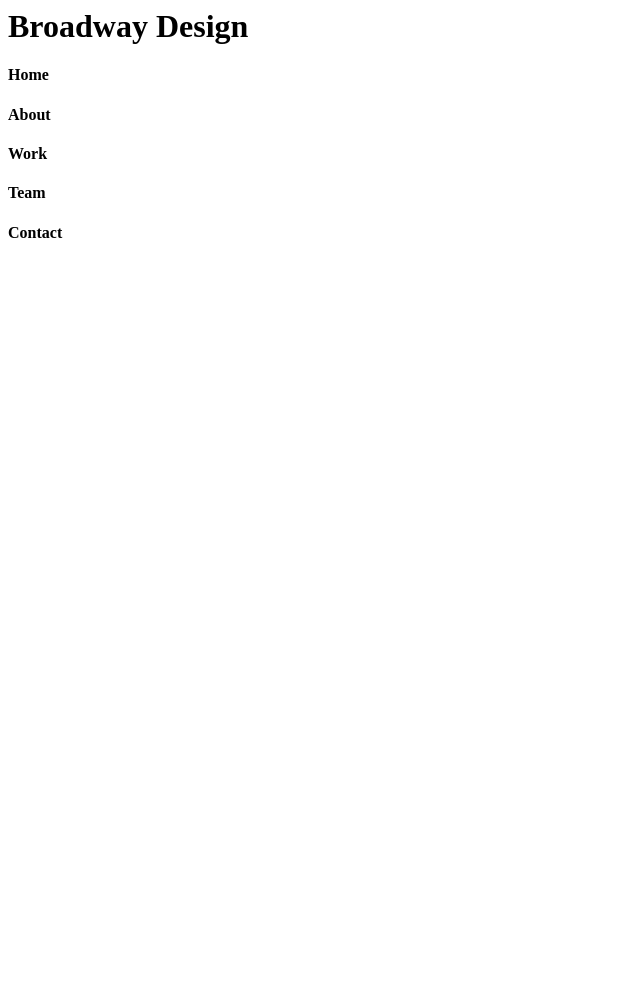
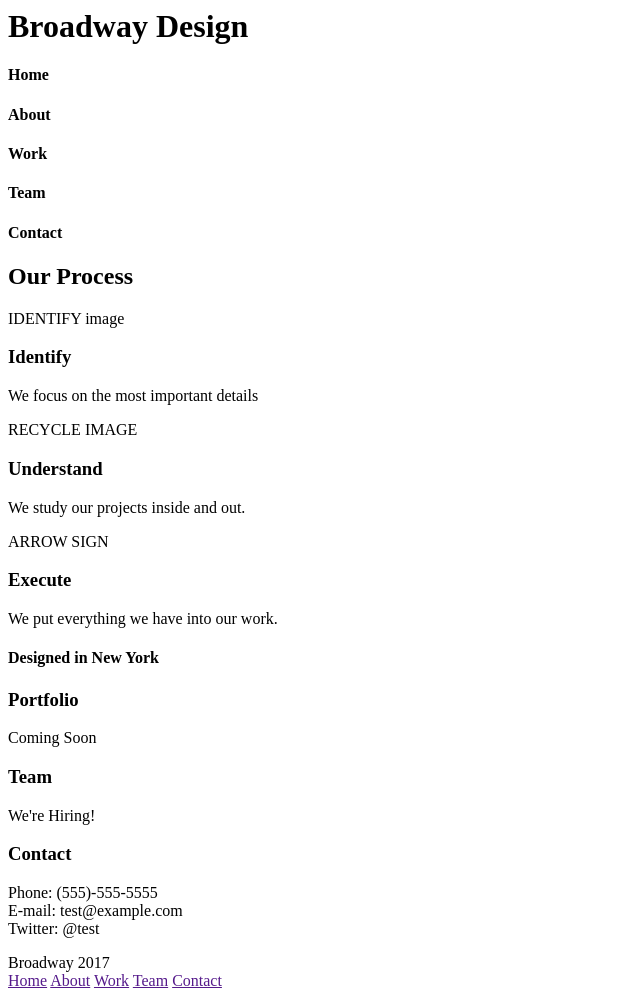
Before and after one commit to Raymodex/broadway, a plain HTML site: page index.html in a window 1280 px wide. Shown: the whole page, without its empty margins (0-640 px from the left). Before the commit the page ends 800 px from the top, so only its background shows below. Drawn offline with Linux system fonts and the light colour scheme.

Commit message:
all text added

```diff
--- a/index.html
+++ b/index.html
@@ -13,7 +13,41 @@
 <h4>Team</h4>
 <h4> Contact</h4>
 
+<h2> Our Process</h2>
+IDENTIFY image
+<h3> Identify</h3>
+<p> We focus on the most important details</p>
 
+RECYCLE IMAGE
+<h3> Understand</h3>
+<p> We study our projects inside and out.</p>
+
+ARROW SIGN
+<h3> Execute</h3>
+<p> We put everything we have into our work. </p>
+
+<h4> Designed in New York</h4>
+<h3> Portfolio</h3>
+<p>Coming Soon</p>
+
+<h3>Team </h3>
+<p> We're Hiring!</p>
+
+<h3> Contact</h3>
+<p> Phone: (555)-555-5555 <br/>
+  E-mail: test@example.com<br/>
+
+  Twitter: @test</p>
+
+  <div class="bottom">
+    Broadway 2017
+    <nav> <a href="">Home</a>
+      <a href="">About</a>
+      <a href="">Work</a>
+      <a href="">Team</a>
+      <a href="">Contact</a>
+    </nav>
+  </div>
 
 
 
```
